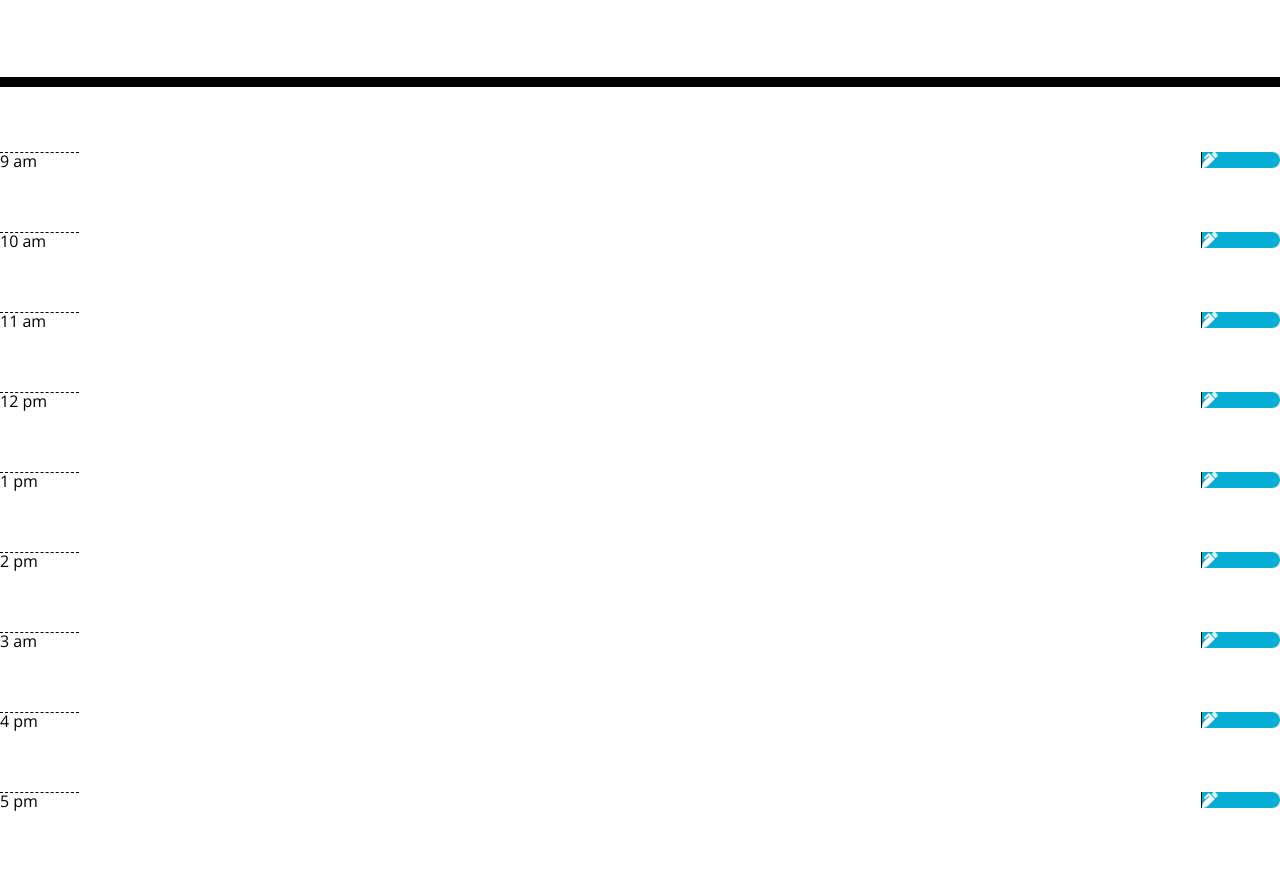
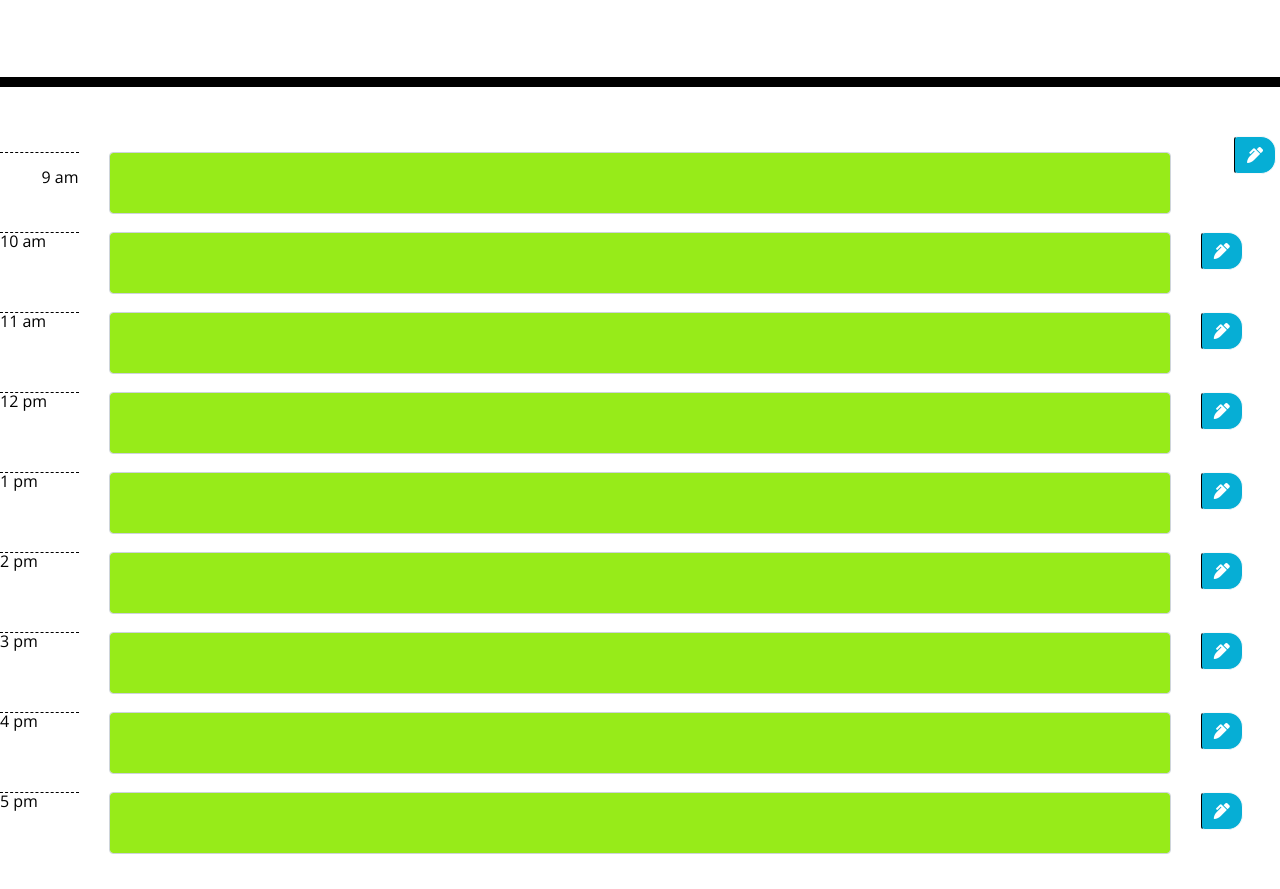
Before and after one commit to KKH-pixel/color-scheduler, a plain HTML site: page index.html in a window 1280 px wide. Shown: the part 181-1070 px from the top of the page. Before the commit the page ends 1025 px from the top, so only its background shows below. Drawn offline with nearby package versions, Linux system fonts and the light colour scheme.

Commit message:
completed code for program

```diff
--- a/index.html
+++ b/index.html
@@ -1,24 +1,16 @@
 <!DOCTYPE html>
 <html lang="en">
+
 <head>
   <meta charset="UTF-8" />
   <meta name="viewport" content="width=device-width, initial-scale=1.0" />
   <meta http-equiv="X-UA-Compatible" content="ie=edge" />
-    <link
-      rel="stylesheet"
-      href="https://stackpath.bootstrapcdn.com/bootstrap/4.3.1/css/bootstrap.min.css"
-    />
-    <link
-      rel="stylesheet"
-      href="https://use.fontawesome.com/releases/v5.8.1/css/all.css"
-      integrity="sha384-50oBUHEmvpQ+1lW4y57PTFmhCaXp0ML5d60M1M7uH2+nqUivzIebhndOJK28anvf"
-      crossorigin="anonymous"
-    />
-    <link
-      href="https://fonts.googleapis.com/css?family=Open+Sans&display=swap"
-      rel="stylesheet"
-    />
+  <link rel="stylesheet" href="https://stackpath.bootstrapcdn.com/bootstrap/4.3.1/css/bootstrap.min.css" />
+  <link rel="stylesheet" href="https://use.fontawesome.com/releases/v5.8.1/css/all.css"
+    integrity="sha384-50oBUHEmvpQ+1lW4y57PTFmhCaXp0ML5d60M1M7uH2+nqUivzIebhndOJK28anvf" crossorigin="anonymous" />
+  <link href="https://fonts.googleapis.com/css?family=Open+Sans&display=swap" rel="stylesheet" />
   <link rel="stylesheet" href="style.css" />
+  <script type="text/javascript" src="https://cdnjs.cloudflare.com/ajax/libs/moment.js/2.27.0/moment.min.js"></script>
   <title>Work Day Scheduler</title>
 </head>
 
@@ -31,128 +23,159 @@
 
   <div class="container-md">
     <div class="row">
+      <input style="display: none" type="hidden" name="hour" value="9">
       <div class="col col-1">
-          <div class="hour">9 am</div>
+        <div class="hour">
+          9 am
         </div>
-        <div class="col col-10>"
-          <textarea name="input-group-text" class="description"></textarea>
       </div>
-        <div class = "col col-1">
-            <div class="saveBtn"><i class="fas fa-pen-alt"></i></div>
+
+      <div class="col col-10">
+        <div class="input-group">
+          <textarea class="form-control" aria-label="With textarea"></textarea>
+        </div>
+      </div>
+
+      <div class="col col-1">
+        <button type="button" class="btn btn-light saveBtn"><i class="fas fa-pen-alt"></i></button>
       </div>
     </div>
 
     <div class="container-md">
       <div class="row">
+        <input style="display: none" type="hidden" name="hour" value="10">
         <div class="col col-1">
           <div class="hour">10 am</div>
         </div>
-          <div class="col col-10>"
-            <textarea name="input-group-text" class="description"></textarea>
+        <div class="col col-10">
+          <div class="input-group">
+            <textarea class="form-control" aria-label="With textarea"></textarea>
           </div>
-          <div class = "col col-1">
-              <div class="saveBtn"><i class="fas fa-pen-alt"></i></div>
+        </div>
+        <div class="col col-1">
+          <button type="button" class="btn btn-light saveBtn"><i class="fas fa-pen-alt"></i></button>
         </div>
       </div>
 
 
       <div class="container-md">
         <div class="row">
+          <input style="display: none" type="hidden" name="hour" value="11">
           <div class="col col-1">
             <div class="hour">11 am</div>
           </div>
-          <div class="col col-10>"
-            <textarea name="input-group-text" class="description"></textarea>
+          <div class="col col-10">
+            <div class="input-group">
+              <textarea class="form-control" aria-label="With textarea"></textarea>
             </div>
-          <div class = "col col-1">
-              <div class="saveBtn"><i class="fas fa-pen-alt"></i></div>
+          </div>
+          <div class="col col-1">
+            <button type="button" class="btn btn-light saveBtn"><i class="fas fa-pen-alt"></i></button>
           </div>
         </div>
 
         <div class="container-md">
           <div class="row">
+            <input style="display: none" type="hidden" name="hour" value="12">
             <div class="col col-1">
               <div class="hour">12 pm</div>
             </div>
-          <div class="col col-10>"
-            <textarea name="input-group-text" class="description"></textarea>
+            <div class="col col-10">
+              <div class="input-group">
+                <textarea class="form-control" aria-label="With textarea"></textarea>
               </div>
-          <div class = "col col-1">
-              <div class="saveBtn"><i class="fas fa-pen-alt"></i></div>
+            </div>
+            <div class="col col-1">
+              <button type="button" class="btn btn-light saveBtn"><i class="fas fa-pen-alt"></i></button>
             </div>
           </div>
 
           <div class="container-md">
             <div class="row">
+              <input style="display: none" type="hidden" name="hour" value="13">
               <div class="col col-1">
                 <div class="hour">1 pm</div>
               </div>
-          <div class="col col-10>"
-            <textarea name="input-group-text" class="description"></textarea>
+              <div class="col col-10">
+                <div class="input-group">
+                  <textarea class="form-control" aria-label="With textarea"></textarea>
                 </div>
-          <div class = "col col-1">
-              <div class="saveBtn"><i class="fas fa-pen-alt"></i></div>
+              </div>
+              <div class="col col-1">
+                <button type="button" class="btn btn-light saveBtn"><i class="fas fa-pen-alt"></i></button>
               </div>
             </div>
 
             <div class="container-md">
               <div class="row">
+                <input style="display: none" type="hidden" name="hour" value="14">
                 <div class="col col-1">
                   <div class="hour">2 pm</div>
                 </div>
-          <div class="col col-10>"
-            <textarea name="input-group-text" class="description"></textarea>
+                <div class="col col-10">
+                  <div class="input-group">
+                    <textarea class="form-control" aria-label="With textarea"></textarea>
                   </div>
-          <div class = "col col-1">
-              <div class="saveBtn"><i class="fas fa-pen-alt"></i></div>
+                </div>
+                <div class="col col-1">
+                  <button type="button" class="btn btn-light saveBtn"><i class="fas fa-pen-alt"></i></button>
                 </div>
               </div>
 
               <div class="container-md">
                 <div class="row">
+                  <input style="display: none" type="hidden" name="hour" value="15">
                   <div class="col col-1">
-            <div class="hour">3 am</div>
+                    <div class="hour">3 pm</div>
                   </div>
-          <div class="col col-10>"
-            <textarea name="input-group-text" class="description"></textarea>
+                  <div class="col col-10">
+                    <div class="input-group">
+                      <textarea class="form-control" aria-label="With textarea"></textarea>
                     </div>
-          <div class = "col col-1">
-              <div class="saveBtn"><i class="fas fa-pen-alt"></i></div>
+                  </div>
+                  <div class="col col-1">
+                    <button type="button" class="btn btn-light saveBtn"><i class="fas fa-pen-alt"></i></button>
                   </div>
                 </div>
 
                 <div class="container-md">
                   <div class="row">
+                    <input style="display: none" type="hidden" name="hour" value="16">
                     <div class="col col-1">
                       <div class="hour">4 pm</div>
                     </div>
-          <div class="col col-10>"
-            <textarea name="input-group-text" class="description"></textarea>
+                    <div class="col col-10">
+                      <div class="input-group">
+                        <textarea class="form-control" aria-label="With textarea"></textarea>
                       </div>
-          <div class = "col col-1">
-              <div class="saveBtn"><i class="fas fa-pen-alt"></i></div>
+                    </div>
+                    <div class="col col-1">
+                      <button type="button" class="btn btn-light saveBtn"><i class="fas fa-pen-alt"></i></button>
                     </div>
                   </div>
 
                   <div class="container-md">
                     <div class="row">
+                      <input style="display: none" type="hidden" name="hour" value="17">
                       <div class="col col-1">
                         <div class="hour">5 pm</div>
                       </div>
-          <div class="col col-10>"
-            <textarea name="input-group-text" class="description"></textarea>
+                      <div class="col col-10">
+                        <div class="input-group">
+                          <textarea class="form-control" aria-label="With textarea"></textarea>
                         </div>
-          <div class = "col col-1">
-              <div class="saveBtn"><i class="fas fa-pen-alt"></i></div>
+                      </div>
+                      <div class="col col-1">
+                        <button type="button" class="btn btn-light saveBtn"><i class="fas fa-pen-alt"></i></button>
                       </div>
                     </div>
 
                   </div>
                 </div>
 
-    <script src="script.js"></script>
-    <script src="moment.js"></script>
                 <script src="https://cdnjs.cloudflare.com/ajax/libs/jquery/3.2.1/jquery.min.js"></script>
                 <script src="https://cdnjs.cloudflare.com/ajax/libs/moment.js/2.24.0/moment.min.js"></script>
+                <script src="script.js"></script>
 </body>
+
 </html>
--- a/script.js
+++ b/script.js
@@ -1,2 +1,44 @@
-var dayWeek = today.format("[Today is] dddd")
-$("#2a").text(dayWeek);
+var currentHour = moment().hour()
+var rows = document.querySelectorAll("div.row");
+
+function colorUpdate() {
+rows.forEach(row => {
+    var input = row.querySelector("input");
+    var rowHour = input.value;
+    var textarea = row.querySelector("textarea");
+    console.log(textarea);
+
+    var color;
+    if (rowHour < currentHour) {
+        textarea.style.backgroundColor = "lightgrey";
+        // console.log();
+    } else if (rowHour > currentHour) {
+        textarea.style.backgroundColor = "#97eb19";
+    } else {
+        textarea.style.backgroundColor = "#ff6b60";
+    }
+});
+}
+
+$(".saveBtn").on("click", function () {
+    var family = $(this).parent().siblings(".col-10").children().children("textarea").val()
+    console.log(family)
+    var whatTimeItIs = $(this).parent().siblings("input").val()
+    console.log(whatTimeItIs)
+    localStorage.setItem(whatTimeItIs, family);
+})
+
+$("input[value='9']").siblings(".col-10").children().children("textarea").val(localStorage.getItem('9'))
+$("input[value='10']").siblings(".col-10").children().children("textarea").val(localStorage.getItem('10'))
+$("input[value='11']").siblings(".col-10").children().children("textarea").val(localStorage.getItem('11'))
+$("input[value='12']").siblings(".col-10").children().children("textarea").val(localStorage.getItem('12'))
+$("input[value='13']").siblings(".col-10").children().children("textarea").val(localStorage.getItem('13'))
+$("input[value='14']").siblings(".col-10").children().children("textarea").val(localStorage.getItem('14'))
+$("input[value='15']").siblings(".col-10").children().children("textarea").val(localStorage.getItem('15'))
+$("input[value='16']").siblings(".col-10").children().children("textarea").val(localStorage.getItem('16'))
+$("input[value='17']").siblings(".col-10").children().children("textarea").val(localStorage.getItem('17'))
+
+
+colorUpdate()
+
+setInterval(colorUpdate, 60000)
--- a/style.css
+++ b/style.css
@@ -13,6 +13,10 @@ textarea{
   padding: 10px;
 }
 
+.form-control {
+  background-color: #97eb19;
+}
+
 .jumbotron {
   text-align: center;
   background-color: transparent;
@@ -22,6 +26,7 @@ textarea{
 }
 
 .description{
+  background-color: greenyellow;
   white-space: pre-wrap;
 }
 
```
Also changed, not shown: 1 other file. Lines whose indentation alone changed are shown as unchanged.
